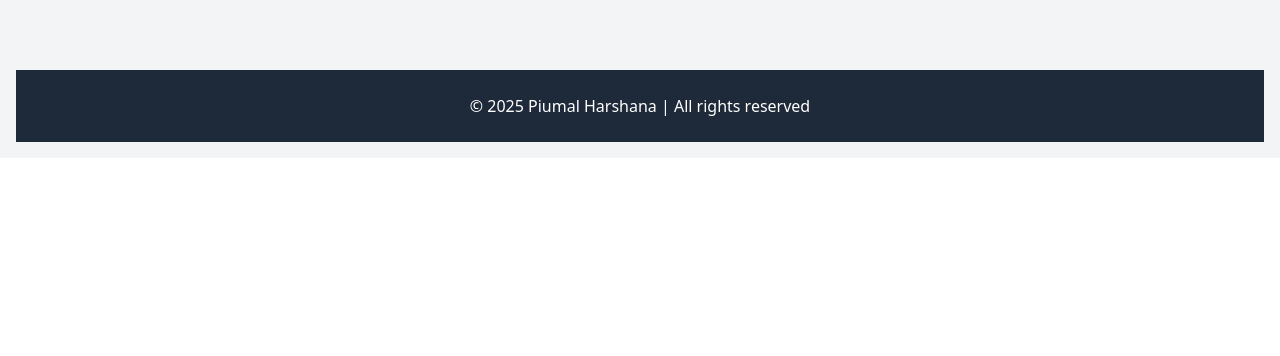
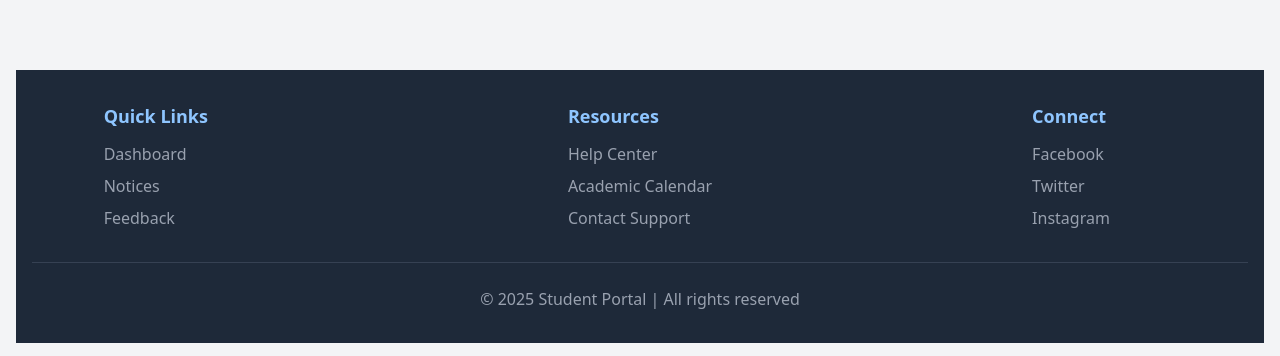
Before and after one commit to Piumalhk/Student-Portal, a React (Vite) app in the folder frontend/: page / in a window 1280 px wide. Shown: the part 776-1132 px from the top of the page. Before the commit the page ends 934 px from the top, so only its background shows below. Built offline with nearby package versions, Linux system fonts and the light colour scheme.

Commit message:
enhance HomePage footer

```diff
--- a/frontend/src/Pages/HomePage.jsx
+++ b/frontend/src/Pages/HomePage.jsx
@@ -39,7 +39,7 @@ export default function HomePage() {
   return (
     <div>
       <NavBar />
- <ImageChanger />
+      <ImageChanger />
       <div className="pt-100">
         <section className="w-full min-h-[350px] bg-white flex items-center justify-center">
           <div className="max-w-3xl px-4">
@@ -63,10 +63,112 @@ export default function HomePage() {
         </section>
       </div>
 
+      <footer className="bg-gray-800 text-white py-8 mt-20 w-100%">
+        <div className="container mx-auto px-4">
+          <div className="flex flex-col md:flex-row justify-center items-center">
 
-
-      <footer className="bg-gray-800 text-white text-center py-6 mt-20 w-100%">
-        <p>© 2025 Piumal Harshana | All rights reserved</p>
+            <div className="grid grid-cols-1 md:grid-cols-3 gap-80 ">
+              <div>
+                <h3 className="text-lg font-semibold mb-3 text-blue-300">
+                  Quick Links
+                </h3>
+                <ul className="space-y-2 text-gray-400 ">
+                  <li>
+                    <a
+                      href="#"
+                      className="hover:text-blue-300 transition duration-300"
+                    >
+                      Dashboard
+                    </a>
+                  </li>
+                  <li>
+                    <a
+                      href="#"
+                      className="hover:text-blue-300 transition duration-300"
+                    >
+                      Notices
+                    </a>
+                  </li>
+                  <li>
+                    <a
+                      href="#"
+                      className="hover:text-blue-300 transition duration-300"
+                    >
+                      Feedback
+                    </a>
+                  </li>
+                </ul>
+              </div>
+              <div>
+                <h3 className="text-lg font-semibold mb-3 text-blue-300">
+                  Resources
+                </h3>
+                <ul className="space-y-2 text-gray-400">
+                  <li>
+                    <a
+                      href="#"
+                      className="hover:text-blue-300 transition duration-300"
+                    >
+                      Help Center
+                    </a>
+                  </li>
+                  <li>
+                    <a
+                      href="#"
+                      className="hover:text-blue-300 transition duration-300"
+                    >
+                      Academic Calendar
+                    </a>
+                  </li>
+                  <li>
+                    <a
+                      href="#"
+                      className="hover:text-blue-300 transition duration-300"
+                    >
+                      Contact Support
+                    </a>
+                  </li>
+                </ul>
+              </div>
+              <div>
+                <h3 className="text-lg font-semibold mb-3 text-blue-300">
+                  Connect
+                </h3>
+                <ul className="space-y-2 text-gray-400">
+                  <li>
+                    <a
+                      href="#"
+                      className="hover:text-blue-300 transition duration-300"
+                    >
+                      Facebook
+                    </a>
+                  </li>
+                  <li>
+                    <a
+                      href="#"
+                      className="hover:text-blue-300 transition duration-300"
+                    >
+                      Twitter
+                    </a>
+                  </li>
+                  <li>
+                    <a
+                      href="#"
+                      className="hover:text-blue-300 transition duration-300"
+                    >
+                      Instagram
+                    </a>
+                  </li>
+                </ul>
+              </div>
+            </div>
+          </div>
+          <div className="border-t border-gray-700 mt-8 pt-6 text-center">
+            <p className="text-gray-400">
+              © 2025 Student Portal | All rights reserved
+            </p>
+          </div>
+        </div>
       </footer>
     </div>
   );
```
